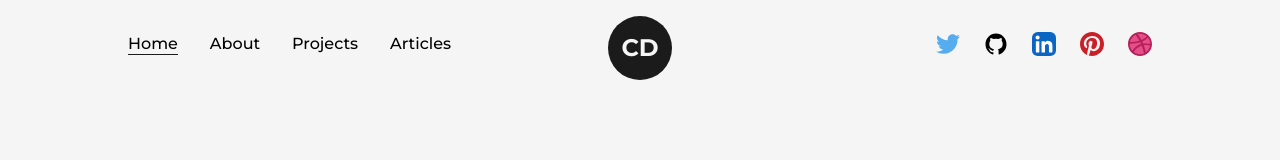
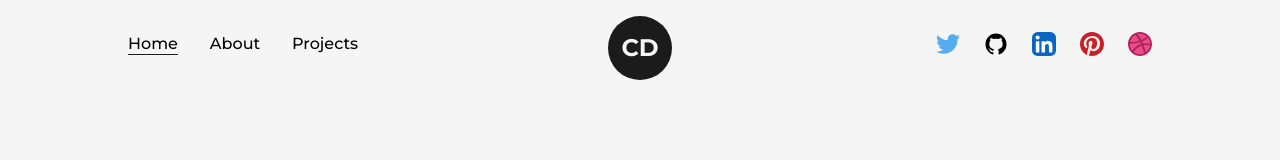
Before and after one commit to PupRiku/Portfolio-V3, a Next.js app: page / in a window 1280 px wide. Shown: the top 160 px of the page. Built offline with nearby package versions, Linux system fonts and the light colour scheme.

Commit message:
Remove Articles (not using)

```diff
--- a/src/components/NavBar.js
+++ b/src/components/NavBar.js
@@ -33,7 +33,7 @@ const NavBar = () => {
         <CustomLink href='/' title='Home' className='mr-4' />
         <CustomLink href='/about' title='About' className='mx-4' />
         <CustomLink href='/projects' title='Projects' className='mx-4' />
-        <CustomLink href='/articles' title='Articles' className='ml-4' />
+        {/* <CustomLink href='/articles' title='Articles' className='ml-4' /> */}
       </nav>
 
       <nav className='flex flex-wrap items-center justify-center'>
```
